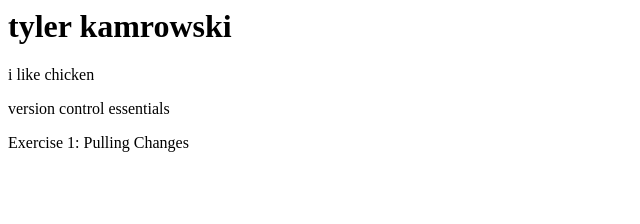
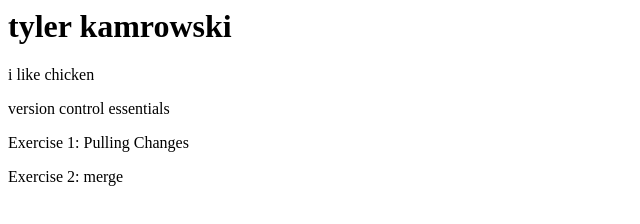
Before and after one commit to sparkyboom28/demo1, a plain HTML site: page index.html in a window 1280 px wide. Shown: the whole page, without its empty margins (0-640 px from the left). Drawn offline with Linux system fonts and the light colour scheme.

Commit message:
added text for branches exercise

```diff
--- a/index.html
+++ b/index.html
@@ -2,4 +2,5 @@
 <p>i like chicken</p>
 <p>version control essentials</p>
 <p>Exercise 1: Pulling Changes</p>
+<p>Exercise 2: merge</p>
 <!-- cool comment -->
```
Also changed, not shown: 2 other files.
